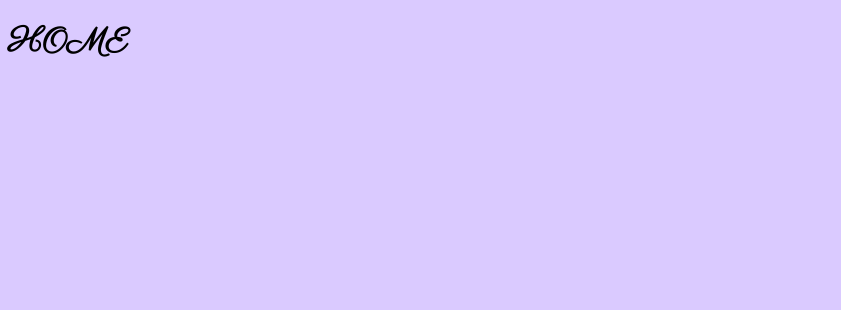
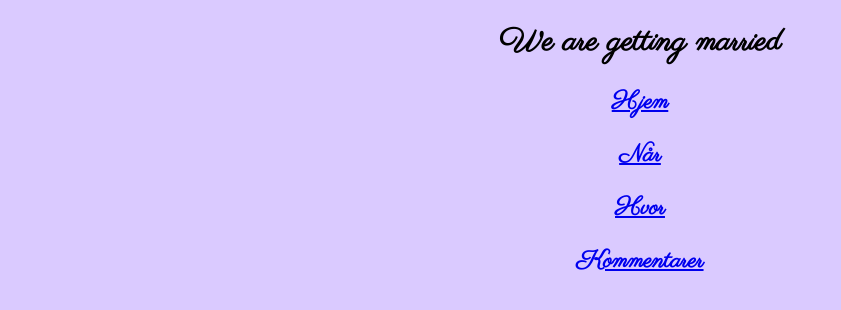
Before and after one commit to jkbui/wedding, a React (Create React App) app in the folder wedding-frontend/: page / in a window 1280 px wide. Shown: the top 310 px of the page, without its empty margins (0-841 px from the left). Built offline with nearby package versions, Linux system fonts and the light colour scheme.

Commit message:
add link to tab

```diff
--- a/wedding-frontend/src/App.js
+++ b/wedding-frontend/src/App.js
@@ -1,7 +1,5 @@
-import React, { Component } from "react";
+import React from "react";
 import "./App.css";
-import { Tab } from "./components/Tab.tsx";
-import { Tabs } from "./components/Tabs.tsx";
 import { createBrowserRouter, RouterProvider } from "react-router-dom";
 import { HomePage } from "./pages/HomePage";
 import { WherePage } from "./pages/WherePage";
--- a/wedding-frontend/src/components/Tab.tsx
+++ b/wedding-frontend/src/components/Tab.tsx
@@ -1,12 +1,15 @@
 import React, { ReactElement } from "react";
-
+import { Link, Path } from "react-router-dom";
 interface TabProps {
   title: String;
+  url: any;
 }
-export const Tab = ({ title }: TabProps): ReactElement => {
+export const Tab = ({ title, url }: TabProps): ReactElement => {
   return (
     <>
-      <button>{title}</button>
+      <Link to={url}>
+        <h2>{title}</h2>
+      </Link>
     </>
   );
 };
--- a/wedding-frontend/src/components/Tabs.tsx
+++ b/wedding-frontend/src/components/Tabs.tsx
@@ -1,13 +1,14 @@
 import React, { ReactElement } from "react";
 import { Tab } from "./Tab";
+import { Link } from "react-router-dom";
 
 export const Tabs = (): ReactElement => {
   return (
     <>
-      <Tab title="Hjem" />
-      <Tab title="Når" />
-      <Tab title="Hvor" />
-      <Tab title="Kommentarer" />
+      <Tab title="Hjem" url='/' />
+      <Tab title="Når" url='/when' />
+      <Tab title="Hvor" url='/where' />
+      <Tab title="Kommentarer" url='/comments' />
     </>
   );
 };
--- a/wedding-frontend/src/pages/CommentPage.tsx
+++ b/wedding-frontend/src/pages/CommentPage.tsx
@@ -1,6 +1,11 @@
-
+import { Tabs } from "../components/Tabs";
 import React, { ReactElement } from "react";
 
-export const CommentPage = () : ReactElement => {
-    return <><h1>Kommentarer</h1></>
-}
+export const CommentPage = (): ReactElement => {
+  return (
+    <div className="App">
+      <h1>Kommentarer</h1>
+      <Tabs />
+    </div>
+  );
+};
--- a/wedding-frontend/src/pages/HomePage.tsx
+++ b/wedding-frontend/src/pages/HomePage.tsx
@@ -1,5 +1,10 @@
 import React, { ReactElement } from "react";
-
+import { Tabs } from "../components/Tabs";
 export const HomePage = (): ReactElement => {
-  return <h1>HOME</h1>;
+  return (
+    <div className="App">
+    <h1>We are getting married</h1>
+  <Tabs/>
+  </div>
+  )
 };
--- a/wedding-frontend/src/pages/WhenPage.tsx
+++ b/wedding-frontend/src/pages/WhenPage.tsx
@@ -1,5 +1,11 @@
+import { Tabs } from "../components/Tabs";
 import React, { ReactElement } from "react";
 
-export const WhenPage = () : ReactElement =>{
- return <><h1>Når</h1></>
-}
+export const WhenPage = (): ReactElement => {
+  return (
+    <div className="App">
+      <h1>Når</h1>
+      <Tabs />
+    </div>
+  );
+};
--- a/wedding-frontend/src/pages/WherePage.tsx
+++ b/wedding-frontend/src/pages/WherePage.tsx
@@ -1,5 +1,11 @@
 import React, { ReactElement } from "react";
+import { Tabs } from "../components/Tabs";
 
-export const WherePage = () : ReactElement =>{
- return <><h1>Hvor</h1></>
-}
+export const WherePage = (): ReactElement => {
+  return (
+    <div className="App">
+      <h1>Hvor</h1>
+      <Tabs />
+    </div>
+  );
+};
```
